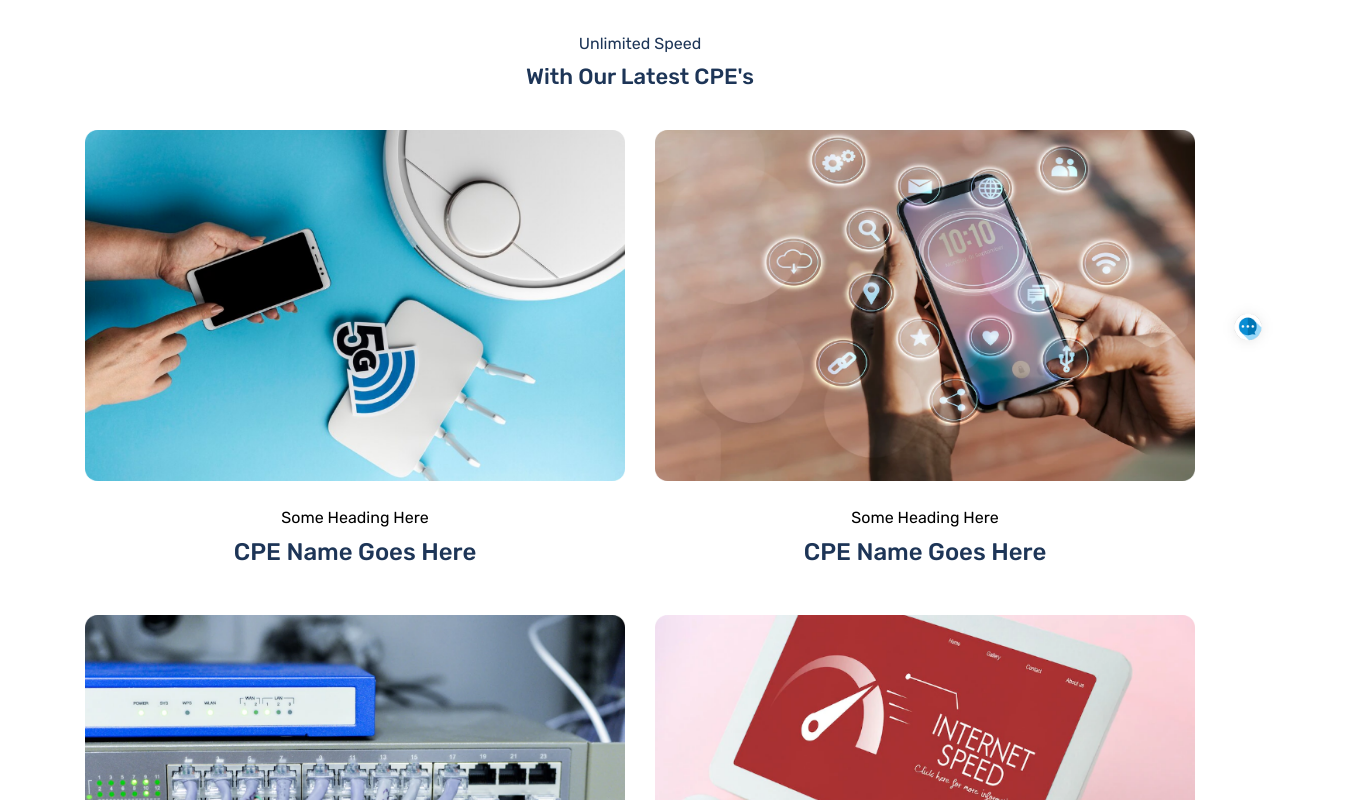
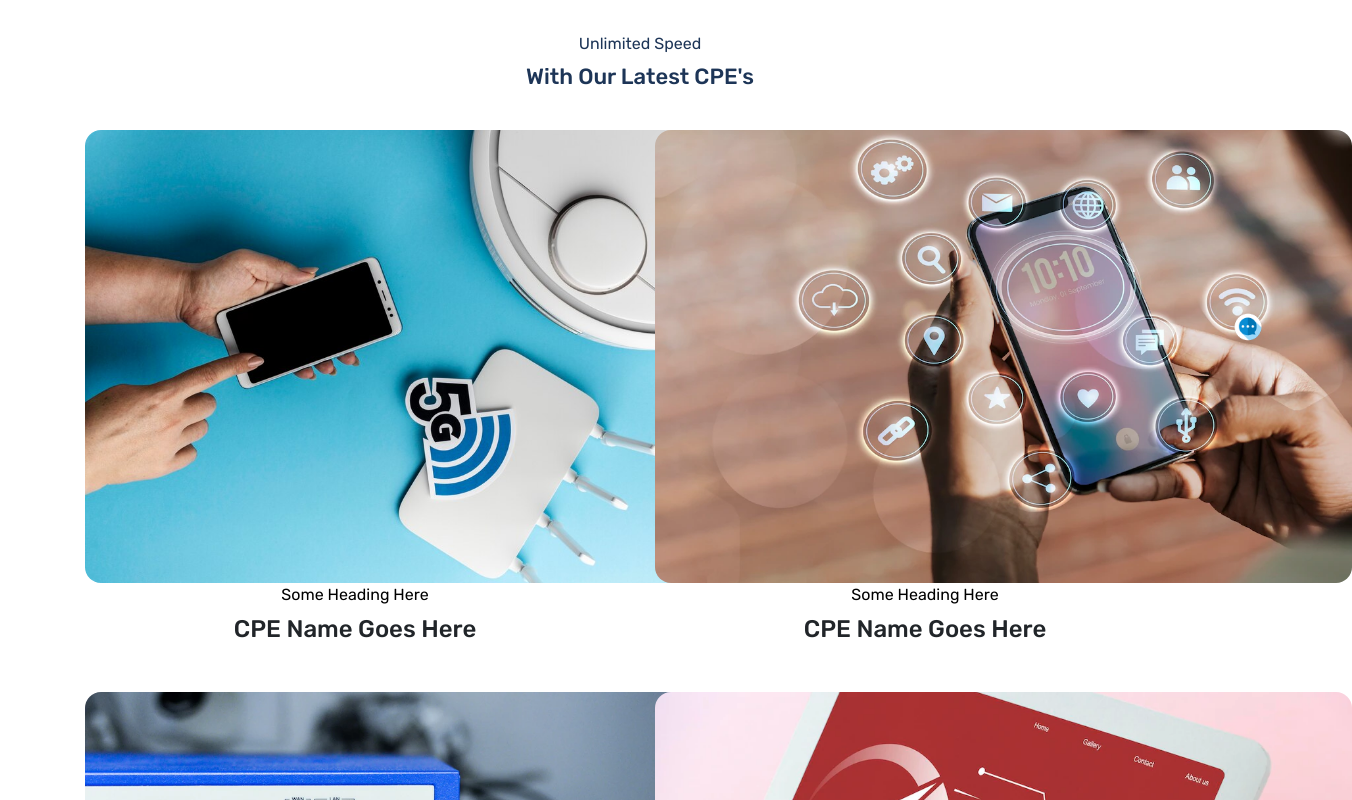
Before and after one commit to MrNc18/Nectar-Multitel-Copy-2022-10, a React (Create React App) app: page /cpe in a window 1280 px wide. Shown: the part 440-1240 px from the top of the page, 1352 px wide, since content can reach past the window. Built offline with nearby package versions, Linux system fonts and the light colour scheme.

Commit message:
reverting the confligs

```diff
--- a/src/index.css
+++ b/src/index.css
@@ -509,9 +509,6 @@ img.dot-middle {
 
 /********** RESPONSIVE ************/
 @media (max-width: 575.98px) {
-  .login_modal .modal-body {
-    padding: 35px 28px !important;
-}
   .broadband_card {
     padding: 30px !important;
 }
@@ -569,19 +566,9 @@ img.dot_left, img.dot_right{display: none;}
 .header-right-ul {
   flex-direction: column;
 }
-.client_regn {
-  width: 100% !important;
-  padding: 50px 43px !important;
-}
-.dots_regn1, .dots_regn2 {
-  display: none;
-}
 }
 
 @media (min-width: 768px) and (max-width: 991.98px) {
-  .client_regn {
-    width: 65% !important;
-}
   .plan_buttons button {
     padding: 14px;
 }
@@ -669,8 +656,3 @@ img.dots_regn2 {
   bottom: 0;
 }
 .errorText{font-size: 12px !important; color: red !important;}
-.deep_blue_heading{color: var(--big-heading);}
-img.cpe_img {
-  margin-bottom: 25px;
-  max-width: 100%;
-}
```
